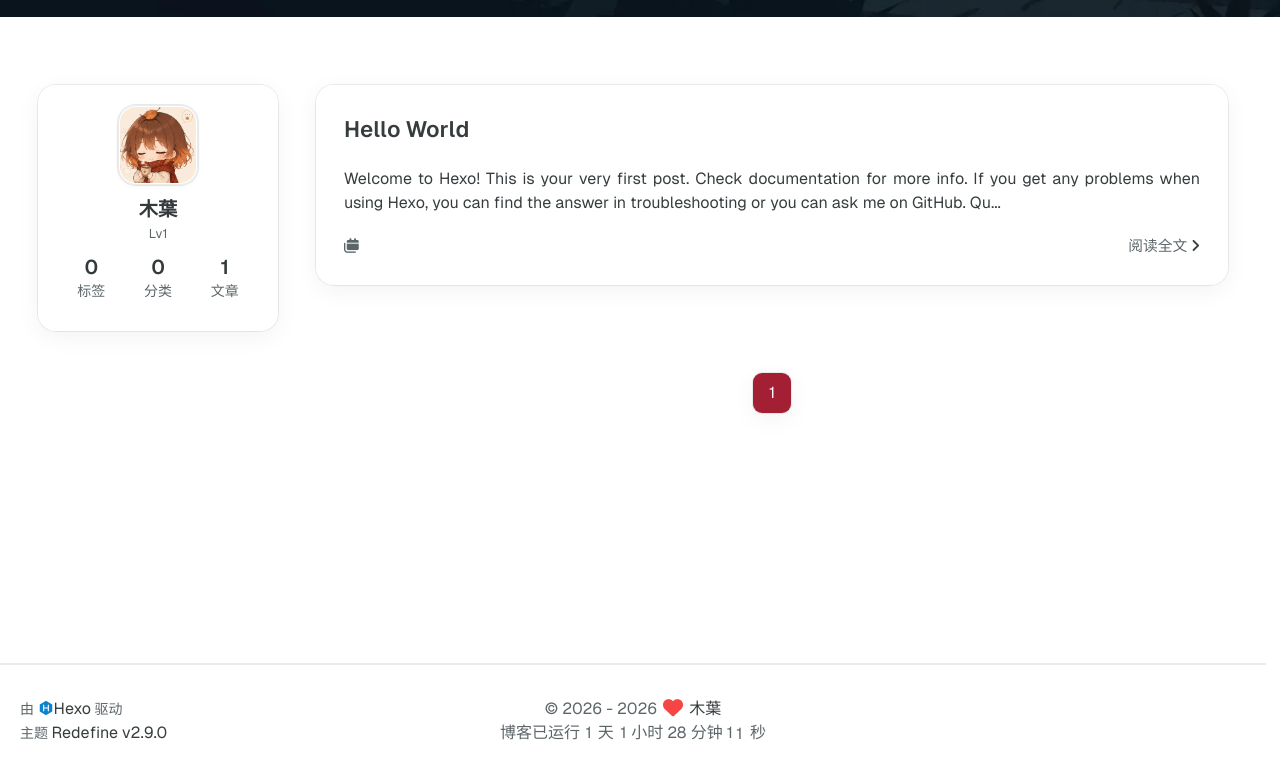
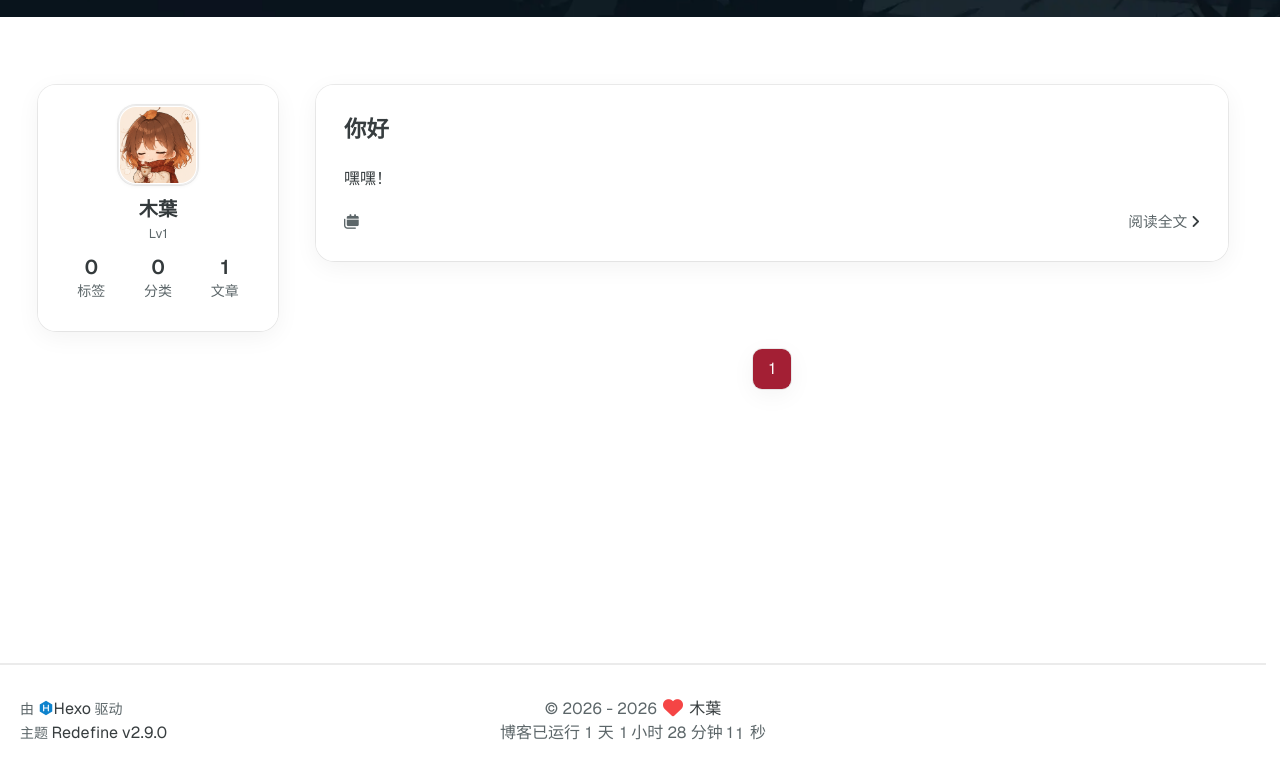
Before and after one commit to Fu-ovo-Fu/windleaf-publish, a plain HTML site: page index.html in a window 1280 px wide. Shown: the part 823-1600 px from the top of the page. Drawn offline with Linux system fonts and the light colour scheme.

Commit message:
Site updated: 2026-06-24 09:28:05

```diff
--- a/index.html
+++ b/index.html
@@ -505,23 +505,23 @@
 
                 <div class="flex flex-col gap-5 px-7 pb-7 pt-7">
                     <h3 class="home-article-title">
-                        <a href="/2026/06/hello-world">
-                            Hello World
+                        <a href="/2026/06/%E4%BD%A0%E5%A5%BD">
+                            你好
                         </a>
                     </h3>
 
                     <div class="home-article-content markdown-body">
 
 
-                            Welcome to Hexo! This is your very first post. Check documentation for more info. If you get any problems when using Hexo, you can find the answer in troubleshooting or you can ask me on GitHub.
-Qu...
+                            嘿嘿！
+
 
                     </div>
 
                     <div class="home-article-meta-info-container">
     <div class="home-article-meta-info">
         <span><i class="fa-solid fa-calendars"></i>&nbsp;
-            <span class="home-article-date" data-date="Wed Jun 24 2026 02:15:54 GMT+0800">
+            <span class="home-article-date" data-date="Wed Jun 24 2026 09:27:41 GMT+0800">
 
                     2026-06-24
 
@@ -531,7 +531,7 @@ Qu...
 
     </div>
 
-    <a href="/2026/06/hello-world">阅读全文<span class="seo-reader-text">Hello World</span>&nbsp;<i class="fa-solid fa-angle-right"></i></a>
+    <a href="/2026/06/%E4%BD%A0%E5%A5%BD">阅读全文<span class="seo-reader-text">你好</span>&nbsp;<i class="fa-solid fa-angle-right"></i></a>
 </div>
 
                 </div>
--- a/search.json
+++ b/search.json
@@ -1 +1 @@
-[{"title":"Hello World","url":"/2026/06/hello-world","content":"Welcome to Hexo! This is your very first post. Check documentation for more info. If you get any problems when using Hexo, you can find the answer in troubleshooting or you can ask me on GitHub.\nQuick StartCreate a new post$ hexo new &quot;My New Post&quot;\n\nMore info: Writing\nRun server$ hexo server\n\nMore info: Server\nGenerate static files$ hexo generate\n\nMore info: Generating\nDeploy to remote sites$ hexo deploy\n\nMore info: Deployment\n"}]
+[{"title":"你好","url":"/2026/06/%E4%BD%A0%E5%A5%BD","content":"嘿嘿！\n"}]
```
Also changed, not shown: archives/2026/06/index.html (+2 -2 lines), archives/2026/index.html (+2 -2 lines), archives/index.html (+2 -2 lines), 2 other files.
